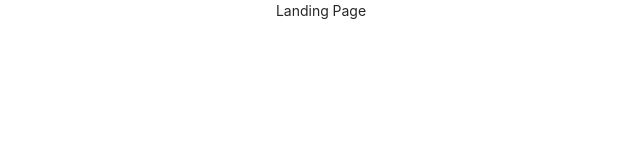
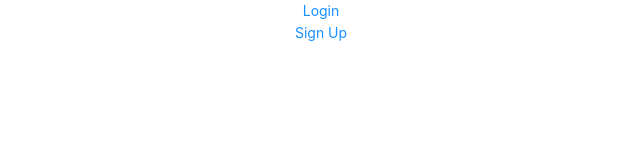
Before and after one commit to shouryan01/Teacher-Payday, a React (Create React App) app in the folder frontend/: page /welcome in a window 1280 px wide. Shown: the top 160 px of the page, without its empty margins (319-959 px from the left). Built offline with nearby package versions, Linux system fonts and the light colour scheme.

Commit message:
fix routes

```diff
--- a/frontend/src/components/LandingPage.tsx
+++ b/frontend/src/components/LandingPage.tsx
@@ -1,9 +1,12 @@
 import React from 'react';
+import { Link } from 'react-router-dom';
 
 function LandingPage() {
   return (
     <div className="App">
-        <p>Landing Page</p>
+        <Link to="/login">Login</Link>
+        <br />
+        <Link to="/signup">Sign Up</Link>
     </div>
   );
 }
```
